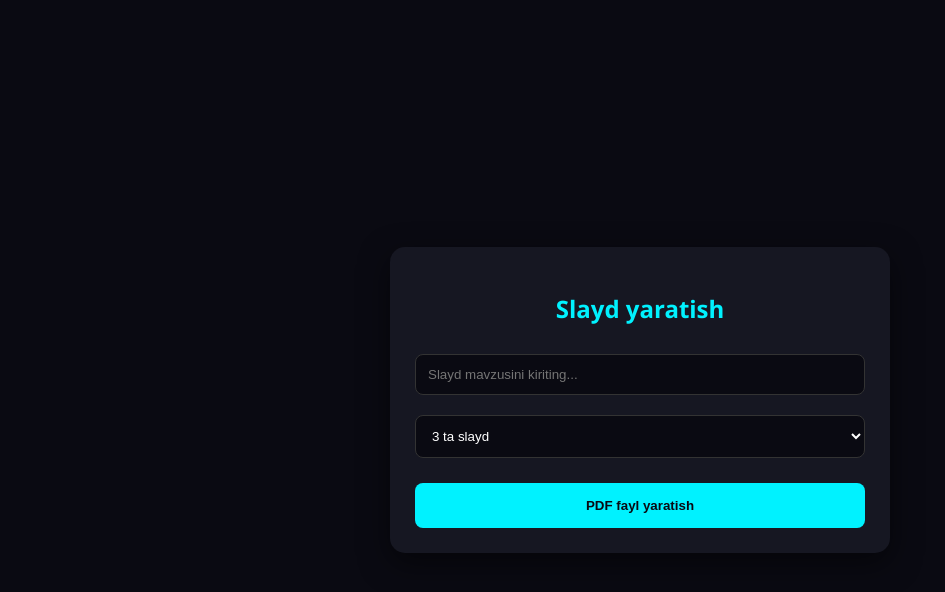
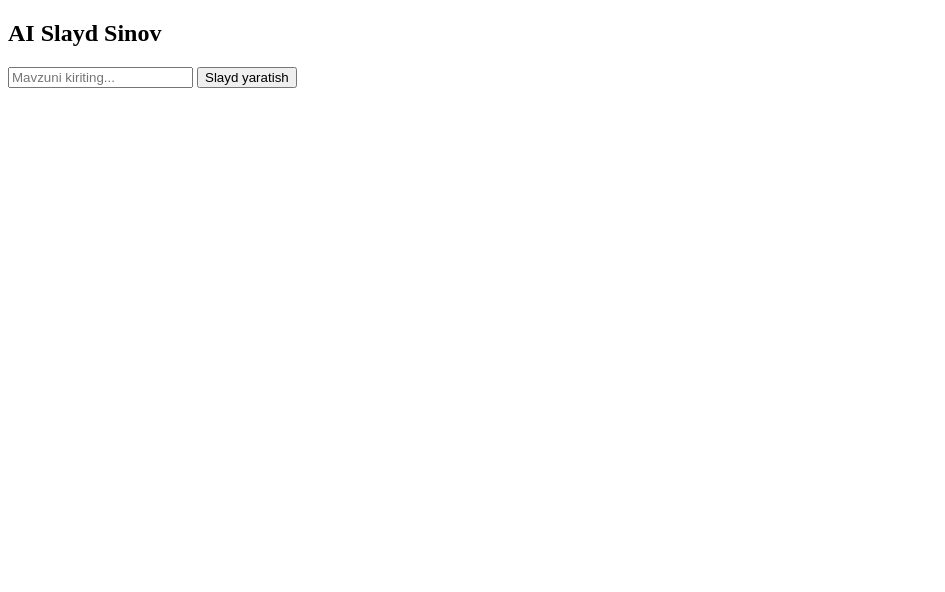
Before and after one commit to rahmonovssss/SardorbekUz, a website: page slayd.html in a window 1280 px wide. Shown: the whole page, without its empty margins (0-945 px from the left). Drawn offline with nearby package versions, Linux system fonts and the light colour scheme.

Commit message:
Update title and simplify slide creation process

```diff
--- a/slayd.html
+++ b/slayd.html
@@ -2,80 +2,40 @@
 <html lang="uz">
 <head>
     <meta charset="UTF-8">
-    <meta name="viewport" content="width=device-width, initial-scale=1.0">
-    <title>Slayd Yaratish Tizimi</title>
+    <title>AI Slayd Sinov</title>
     <script src="https://cdnjs.cloudflare.com/ajax/libs/jspdf/2.5.1/jspdf.umd.min.js"></script>
-    <style>
-        body { background-color: #0a0a12; color: white; font-family: 'Segoe UI', sans-serif; display: flex; justify-content: center; align-items: center; min-height: 100vh; margin: 0; }
-        .container { width: 90%; max-width: 450px; padding: 25px; background: #161722; border-radius: 15px; box-shadow: 0 10px 30px rgba(0,0,0,0.5); }
-        h2 { text-align: center; color: #00f2ff; }
-        input, select { width: 100%; padding: 12px; margin: 10px 0; background: #0a0a12; border: 1px solid #333; color: white; border-radius: 8px; box-sizing: border-box; }
-        button { width: 100%; padding: 15px; margin-top: 15px; background: #00f2ff; border: none; border-radius: 8px; cursor: pointer; font-weight: bold; color: #0a0a12; transition: 0.3s; }
-        button:hover { background: #00c4cf; }
-        button:disabled { background: #555; cursor: not-allowed; }
-    </style>
 </head>
 <body>
+    <h2>AI Slayd Sinov</h2>
+    <input type="text" id="mavzu" placeholder="Mavzuni kiriting...">
+    <button onclick="yarat()">Slayd yaratish</button>
 
-<div class="container">
-    <h2>Slayd yaratish</h2>
-    <input type="text" id="mavzu" placeholder="Slayd mavzusini kiriting...">
-    <select id="count">
-        <option value="3">3 ta slayd</option>
-        <option value="5">5 ta slayd</option>
-        <option value="10">10 ta slayd</option>
-    </select>
-    <button id="btn" onclick="yarat()">PDF fayl yaratish</button>
-</div>
+    <script>
+        async function yarat() {
+            const mavzu = document.getElementById('mavzu').value;
+            const API_KEY = "AQ.Ab8RN6IHC9GzSEsernNqP5YJlX5SiYol2dvxcvrc2yHG_0rvTw"; // SHU YERGA GOOGLE AI STUDIO KALITINI QO'YING
 
-<script>
-    async function yarat() {
-        const mavzu = document.getElementById('mavzu').value;
-        const count = document.getElementById('count').value;
-        const btn = document.getElementById('btn');
+            if (!mavzu) return alert("Mavzuni kiriting!");
 
-        if (!mavzu) {
-            alert("Iltimos, mavzuni kiriting!");
-            return;
-        }
+            const url = `https://generativelanguage.googleapis.com/v1beta/models/gemini-1.5-flash:generateContent?key=${API_KEY}`;
 
-        btn.innerText = "Yaratilmoqda...";
-        btn.disabled = true;
+            const response = await fetch(url, {
+                method: "POST",
+                headers: { "Content-Type": "application/json" },
+                body: JSON.stringify({
+                    contents: [{ parts: [{ text: `${mavzu} mavzusida 3 ta slayd uchun qisqa matn yoz.` }] }]
+                })
+            });
 
-        try {
-            // PDF obyektini yaratish
+            const data = await response.json();
+            const aiText = data.candidates[0].content.parts[0].text;
+
+            // PDF yaratish
             const { jsPDF } = window.jspdf;
             const doc = new jsPDF();
-
-            // Muqova qismi
-            doc.setFontSize(22);
-            doc.text(`Mavzu: ${mavzu}`, 20, 40);
-            doc.setFontSize(14);
-            doc.text("Avtomatik yaratilgan slayd", 20, 50);
-
-            // Slaydlar uchun sikl
-            for (let i = 1; i <= count; i++) {
-                doc.addPage();
-                doc.setFontSize(18);
-                doc.text(`Slayd #${i}`, 20, 20);
-                doc.setFontSize(12);
-                doc.text(`Bu yerda AI orqali olingan ma'lumotlar joylashadi.`, 20, 40);
-                doc.text(`Mavzu: ${mavzu} bo'yicha muhim ma'lumotlar...`, 20, 50);
-            }
-
-            // Yuklab olish
-            doc.save(`${mavzu}_slayd.pdf`);
-            alert("PDF muvaffaqiyatli yaratildi!");
-
-        } catch (err) {
-            console.error(err);
-            alert("Xatolik yuz berdi!");
-        } finally {
-            btn.innerText = "PDF fayl yaratish";
-            btn.disabled = false;
+            doc.text(aiText, 10, 10);
+            doc.save("test_slayd.pdf");
         }
-    }
-</script>
-
+    </script>
 </body>
 </html>
```
